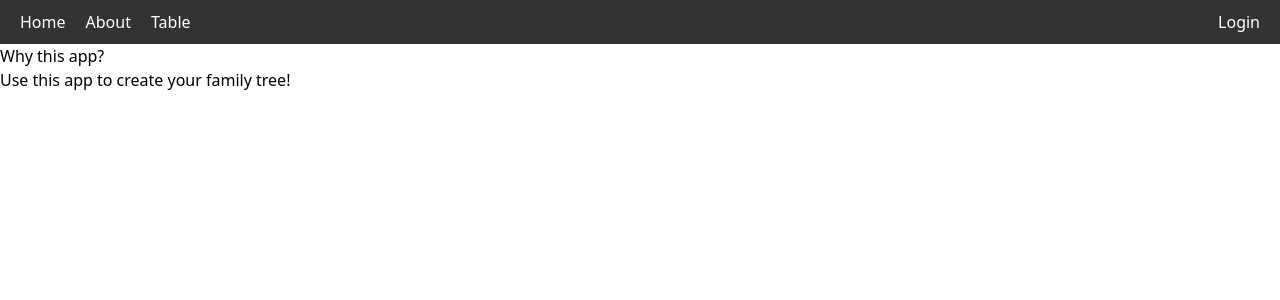
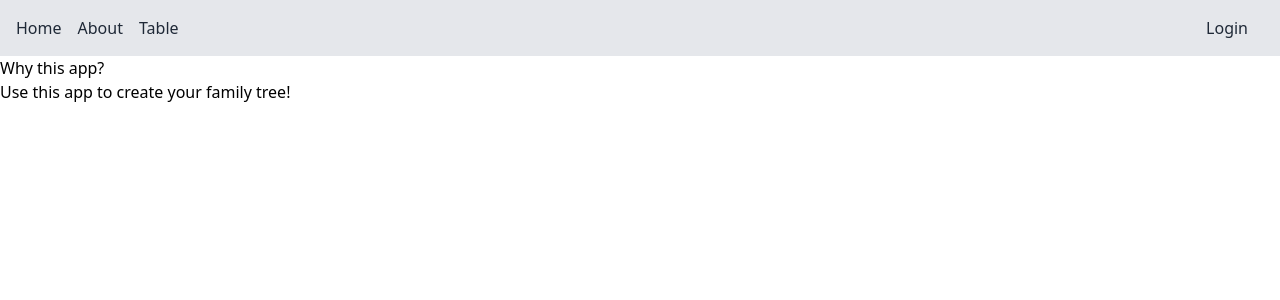
Before and after one commit to stephane-nguyen/FamilyTree, a SvelteKit app in the folder client/: page /about in a window 1280 px wide. Shown: the top 300 px of the page. Built offline with nearby package versions, Linux system fonts and the light colour scheme.

Commit message:
change navbar ui

```diff
--- a/client/src/routes/+layout.svelte
+++ b/client/src/routes/+layout.svelte
@@ -1,34 +1,13 @@
-<nav>
-	<a href="/">Home</a>
-	<a href="/about">About</a>
-	<a href="/table">Table</a>
-	<a class="nav-right-side" href="/login">Login</a>
+<nav class="flex items-center justify-between bg-gray-200 p-4">
+	<div class="flex items-center space-x-4">
+	  <a href="/" class="text-gray-800 hover:text-gray-600">Home</a>
+	  <a href="/about" class="text-gray-800 hover:text-gray-600">About</a>
+	  <a href="/table" class="text-gray-800 hover:text-gray-600">Table</a>
+	</div>
+
+	<div>
+		<a href="/login" class="px-4 py-2 text-gray-800 hover:text-gray-600">Login</a>
+	</div>
 </nav>
 
-
-<style>
-
-	nav {
-		background-color: #333;
-		padding: 10px;
-		display: flex; /* Use flexbox to control positioning */
-		justify-content: space-between; /* Push elements to opposite ends */
-	}
-
-	nav a {
-		text-decoration: none; /* Remove underline from links */
-		color: #fff;
-		margin: 0 10px;
-	}
-
-	nav a:hover {
-		text-decoration: underline;
-	}
-
-	.nav-right-side {
-		margin-left: auto;
-	}
-
-</style>
-
 <slot />
```
